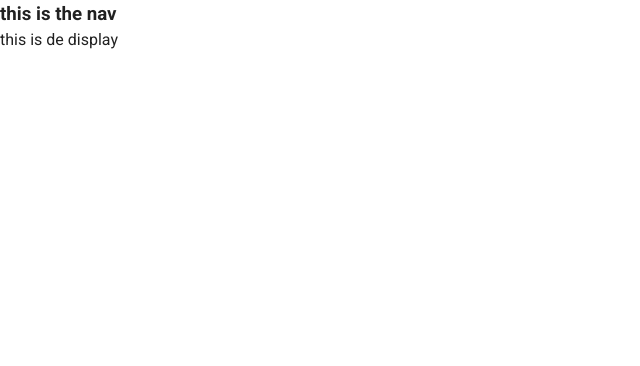
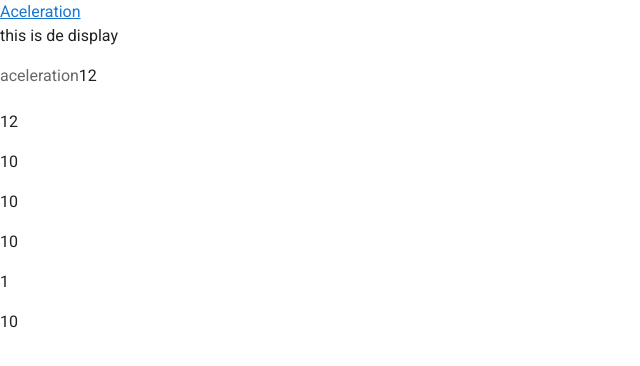
Before and after one commit to FedeSca001/Calculator-Functions, a Vue app: page /aceleration in a window 1280 px wide. Shown: the top 366 px of the page, without its empty margins (0-640 px from the left). Built offline with nearby package versions, Linux system fonts and the light colour scheme.

Commit message:
add components

```diff
--- a/package.json
+++ b/package.json
@@ -12,7 +12,7 @@
     "vue": "^2.6.14",
     "vue-router": "^3.5.1",
     "vuetify": "^2.6.0",
-    "vuex": "^3.0.1",
+    "vuex": "^3.6.2",
     "vuex-persistedstate": "^2.5.4"
   },
   "devDependencies": {
@@ -21,6 +21,7 @@
     "@vue/cli-plugin-babel": "~5.0.0",
     "@vue/cli-plugin-eslint": "~5.0.0",
     "@vue/cli-plugin-router": "~5.0.0",
+    "@vue/cli-plugin-vuex": "~5.0.0",
     "@vue/cli-service": "~5.0.0",
     "eslint": "^7.32.0",
     "eslint-plugin-vue": "^8.0.3",
--- a/src/App.vue
+++ b/src/App.vue
@@ -1,5 +1,5 @@
 <template>
-  <v-app>
+  <v-app class="app">
     <NavBar/>
     <Display/>
     <v-main>
@@ -23,3 +23,7 @@ export default {
   }),
 };
 </script>
+
+<style scoped>
+
+</style>
--- a/src/components/navBar.vue
+++ b/src/components/navBar.vue
@@ -1,10 +1,15 @@
 <template>
-  <h3>this is the nav</h3>
+    <router-link to="/aceleration">Aceleration</router-link>
 </template>
 
 <script>
 export default {
-    name: 'nav-bar'
+    name: 'nav-bar',
+    data(){
+        return {
+            text: 'center'
+        }
+    }
 }
 </script>
 
--- a/src/router/index.js
+++ b/src/router/index.js
@@ -11,12 +11,9 @@ const routes = [
     component: HomeView
   },
   {
-    path: '/about',
-    name: 'about',
-    // route level code-splitting
-    // this generates a separate chunk (about.[hash].js) for this route
-    // which is lazy-loaded when the route is visited.
-    component: () => import(/* webpackChunkName: "about" */ '../views/AboutView.vue')
+    path: '/aceleration',
+    name: 'aceleration-comp',
+    component: () => import('@/views/Aceleration.vue')
   }
 ]
 
--- a/src/store/index.js
+++ b/src/store/index.js
@@ -1,14 +1,23 @@
 import Vue from 'vue'
 import Vuex from 'vuex'
-import createPersistedState from 'vuex-persistedstate'
 
 Vue.use(Vuex)
 
-/* eslint-disable no-new */
-const store = new Vuex.Store({
-  plugins: [createPersistedState()],
+export default new Vuex.Store({
+  state: {
+    vi: 10,
+    vf: 10,
+    t: 10,
+    a: 12,
+    m: 1,
+    f: 10
+  },
+  getters: {
+  },
+  mutations: {
+  },
+  actions: {
+  },
   modules: {
   }
 })
-
-export default store
--- a/src/views/AboutView.vue
+++ /dev/null
@@ -1,5 +0,0 @@
-<template>
-  <div class="about">
-    <h1>This is an about page</h1>
-  </div>
-</template>
--- a/src/views/Aceleration.vue
+++ b/src/views/Aceleration.vue
@@ -1,10 +1,38 @@
 <template>
-  <p>aceleration</p>
+  <div @keyup.enter="aceleration">
+    <v-input label="aceleration">
+        <input type="number" v-model="this.a">
+    </v-input>
+    <p>{{a}}</p>
+    <p>{{vi}}</p>
+    <p>{{vf}}</p>
+    <p>{{t}}</p>
+    <p>{{m}}</p>
+    <p>{{f}}</p>
+  </div>
 </template>
 
 <script>
+import { mapState } from 'vuex'
 export default {
-    name: 'aceleration-comp'
+    name: 'aceleration-comp',
+        data () {
+            return (
+            {
+                acelerationResult: 0
+            }
+            )
+        },
+  methods: {
+    aceleration () {
+      this.a = (this.vf - this.vi) / this.t
+    }
+  },
+  computed: {
+      ...mapState([
+        'vi','vf','t','a','m','f'
+      ])
+  }
 }
 </script>
 
```
Also changed, not shown: 1 other file (tests, documents, lock files or other folders).
